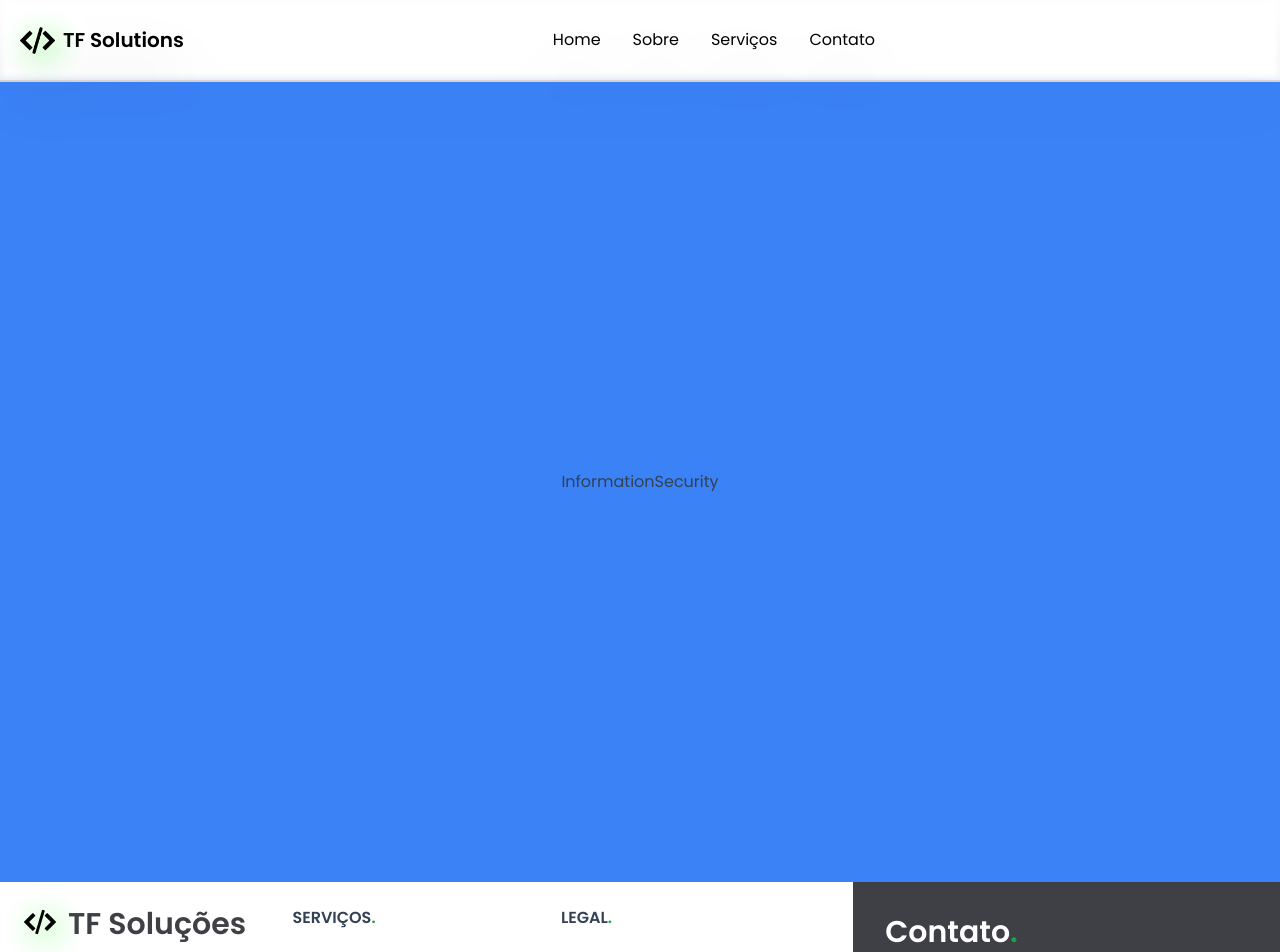
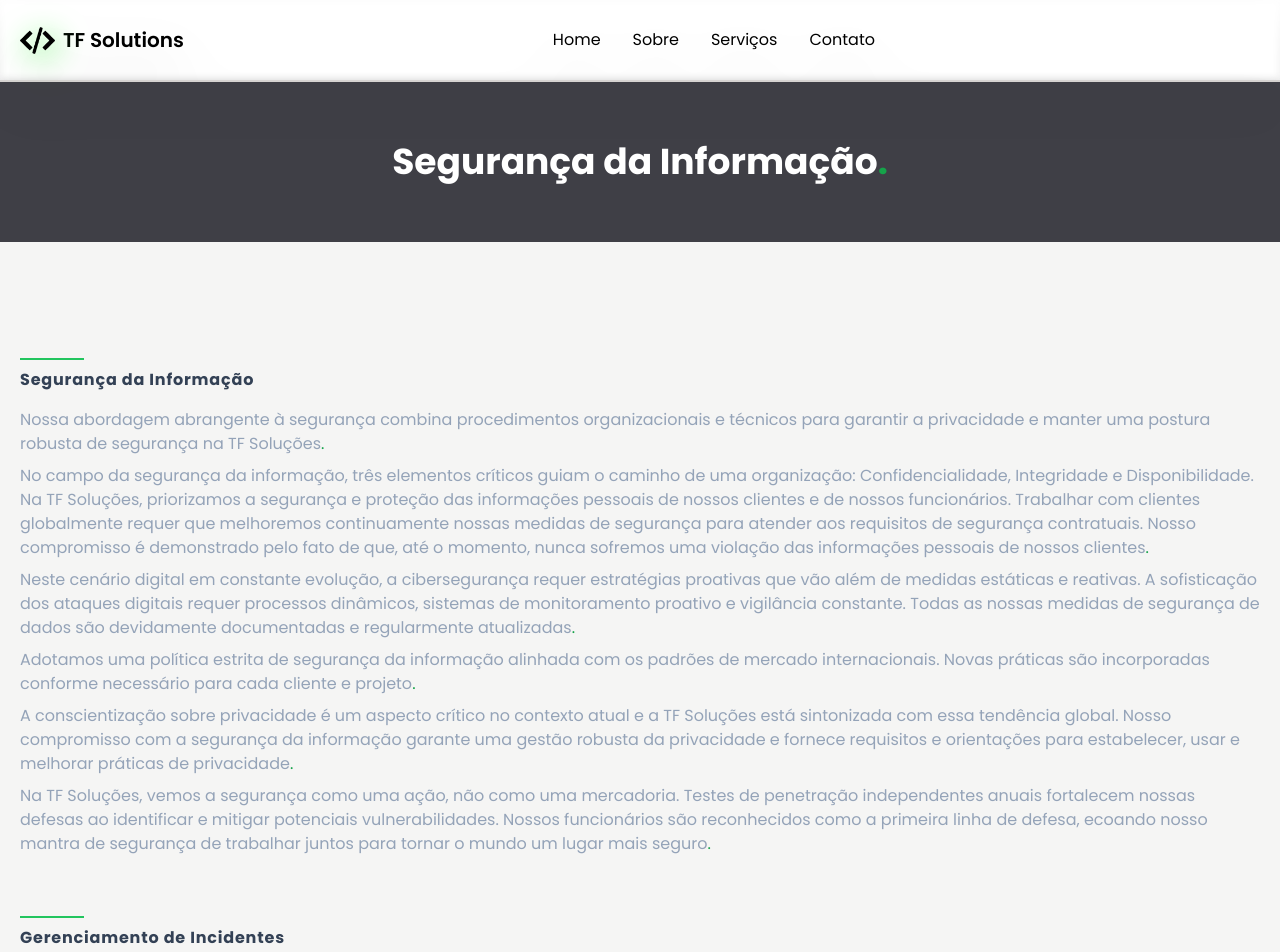
Before and after one commit to RpThiagoluiz/company-frontend, a React (Vite) app: page /information-security in a window 1280 px wide. Shown: the top 952 px of the page. Built offline with nearby package versions, Linux system fonts and the light colour scheme.

Commit message:
feat: informationSecurity page

```diff
--- a/src/Pages/InformationSecurity/index.tsx
+++ b/src/Pages/InformationSecurity/index.tsx
@@ -1,15 +1,72 @@
 import { SEO } from '@/SEO'
+import { TextInfo, type TextInfoProps } from '@/components/TextInfo'
 
 export const InformationSecurity = () => {
   return (
-    <main className="h-screen w-full overflow-x-hidden flex items-center justify-center bg-blue-500">
+    <main className="min-h-screen w-full overflow-x-hidden  bg-stone-100 ">
       <SEO
         title="Segurança da informação - TF Soluções"
         description="Segurança da informação, TF Soluções sites e apps"
         name="description"
         type="terms"
       />
-      <h1>InformationSecurity</h1>
+      <div className="w-full h-[10rem] bg-zinc-700  p-5 flex items-center justify-center">
+        <h1 className="text-4xl font-bold text-white">
+          Segurança da Informação<span className="text-green-600">.</span>
+        </h1>
+      </div>
+
+      <article className="my-24">
+        {TEXTS.map((el) => (
+          <TextInfo {...el} />
+        ))}
+      </article>
     </main>
   )
 }
+
+const TEXTS: TextInfoProps[] = [
+  {
+    title: 'Segurança da Informação',
+    paragraph: [
+      'Nossa abordagem abrangente à segurança combina procedimentos organizacionais e técnicos para garantir a privacidade e manter uma postura robusta de segurança na TF Soluções',
+      'No campo da segurança da informação, três elementos críticos guiam o caminho de uma organização: Confidencialidade, Integridade e Disponibilidade. Na TF Soluções, priorizamos a segurança e proteção das informações pessoais de nossos clientes e de nossos funcionários. Trabalhar com clientes globalmente requer que melhoremos continuamente nossas medidas de segurança para atender aos requisitos de segurança contratuais. Nosso compromisso é demonstrado pelo fato de que, até o momento, nunca sofremos uma violação das informações pessoais de nossos clientes',
+      'Neste cenário digital em constante evolução, a cibersegurança requer estratégias proativas que vão além de medidas estáticas e reativas. A sofisticação dos ataques digitais requer processos dinâmicos, sistemas de monitoramento proativo e vigilância constante. Todas as nossas medidas de segurança de dados são devidamente documentadas e regularmente atualizadas',
+      'Adotamos uma política estrita de segurança da informação alinhada com os padrões de mercado internacionais. Novas práticas são incorporadas conforme necessário para cada cliente e projeto',
+      'A conscientização sobre privacidade é um aspecto crítico no contexto atual e a TF Soluções está sintonizada com essa tendência global. Nosso compromisso com a segurança da informação garante uma gestão robusta da privacidade e fornece requisitos e orientações para estabelecer, usar e melhorar práticas de privacidade',
+      'Na TF Soluções, vemos a segurança como uma ação, não como uma mercadoria. Testes de penetração independentes anuais fortalecem nossas defesas ao identificar e mitigar potenciais vulnerabilidades. Nossos funcionários são reconhecidos como a primeira linha de defesa, ecoando nosso mantra de segurança de trabalhar juntos para tornar o mundo um lugar mais seguro',
+    ],
+  },
+  {
+    title: 'Gerenciamento de Incidentes',
+    paragraph:
+      'O gerenciamento de incidentes é uma parte integral do framework de segurança da TF Soluções. Uma abordagem proativa inclui análise da causa raiz, avaliações de risco e sessões de aprendizado para fortalecer as defesas e prevenir futuros incidentes. O registro e monitoramento, facilitados pelo Gerenciamento de Informações e Eventos de Segurança (SIEM), fornecem processamento de eventos em tempo real e alertas',
+  },
+  {
+    title: 'Gerenciamento de Mudanças',
+    paragraph:
+      'O Gerenciamento de Mudanças da TF Soluções garante a implementação controlada de mudanças tecnológicas, reduzindo o risco de interrupções nos negócios. Um processo meticuloso inclui avaliação de riscos, categorização, fluxos de aprovação, comunicação e métricas',
+  },
+  {
+    title: 'Funcionários da Empresa',
+    paragraph: [
+      'O compromisso da TF Soluções com a segurança começa com nossas pessoas. Nossos valores enfatizam uma cultura orientada para as pessoas e focada no cliente. A segurança é incorporada ao nosso processo de contratação, com revisão cuidadosa de currículos, verificações de antecedentes e verificações adicionais para aqueles que lidam com dados do cliente. Os associados passam por treinamento obrigatório de conscientização de segurança e privacidade ao serem contratados, com atualizações regulares e campanhas de simulação de phishing para reforçar a vigilância',
+      'A educação continuada garante que nossas equipes estejam atualizadas sobre as últimas tendências de segurança, com participação em conferências internacionais e certificações profissionais',
+    ],
+  },
+  {
+    title: 'Identificação, Autenticação e Autorização',
+    paragraph:
+      'A TF Soluções implementa controles de gerenciamento de identidade, autenticação e autorização. Ela utiliza autenticação múltipla e controle de acesso baseado em funções (RBAC) para fornecer identificação e autorização seguras',
+  },
+  {
+    title: 'Privacidade',
+    paragraph:
+      'A TF Soluções prioriza a proteção de dados pessoais e de clientes, e está em conformidade com as regulamentações dos EUA e do Brasil',
+  },
+  {
+    title: 'Resumo',
+    paragraph:
+      'Na TF Soluções, a segurança não é apenas uma prática; é um compromisso incorporado à nossa cultura, processos e tecnologia. Nossa dedicação aos mais altos padrões garante um ambiente seguro para os dados dos clientes, funcionários e para a empresa como um todo. Conforme crescemos, nosso foco em segurança e privacidade permanece firme, com a melhoria contínua no centro de nossa abordagem',
+  },
+]
```
